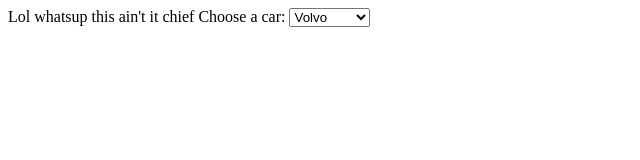
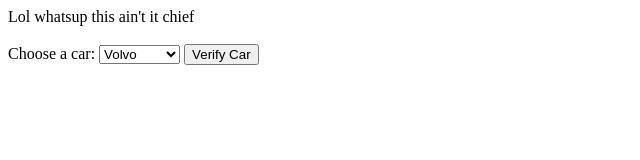
Before and after one commit to ooga-bugha/Bulk-updates, a plain HTML site: page docs/index.html in a window 1280 px wide. Shown: the whole page, without its empty margins (0-640 px from the left). Drawn offline with Linux system fonts and the light colour scheme.

Commit message:
Update index.html

```diff
--- a/docs/index.html
+++ b/docs/index.html
@@ -7,6 +7,8 @@
 </head>
 <body>
 	Lol whatsup this ain't it chief
+	<br>
+	</br>
 	<label for="cars">Choose a car:</label>
 	<select name="cars" id="cars">
 		<option value="volvo">Volvo</option>
@@ -14,6 +16,7 @@
 		<option value="mercedes">Mercedes</option>
 		<option value="audi">Audi</option>
 	</select>
+	<input type="button" name="submit" value="Verify Car" onclick="isValidCar(document.getElementById('cars').value)" />
 
 </body>
 </html>
```
